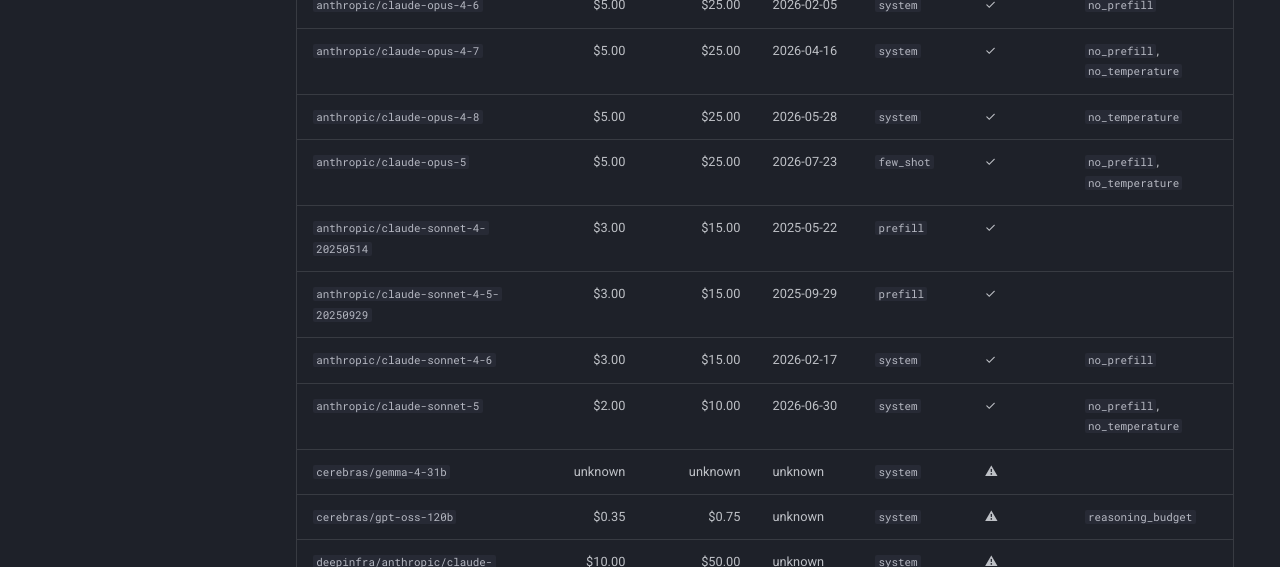
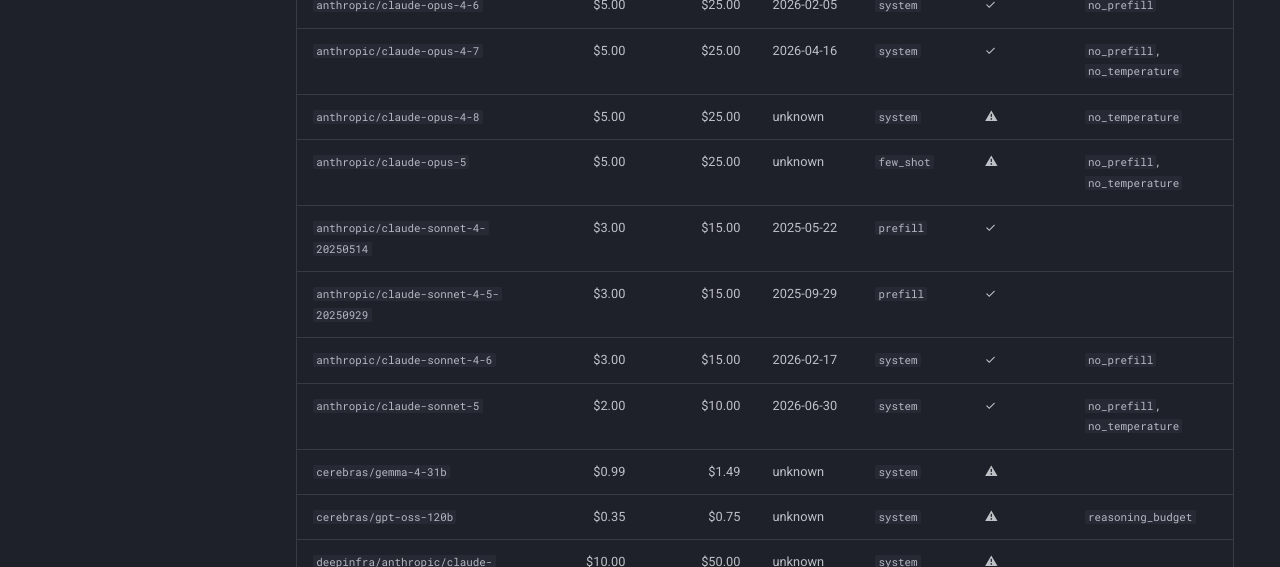
Before and after one commit to FergusFettes/basemode, an MkDocs documentation site: the page built from docs/usage/Verified Models.md, in a window 1280 px wide and 900 px high, scrolled down 557 px. Shown: the part 151-718 px from the top of the window. Built offline with MkDocs 1.6.1 and Material for MkDocs 9.7.7, drawn with Linux system fonts in a browser that asks for light colours; comment, search, counter and statistics services are not loaded; some of the changed text lies outside the part shown.

Commit message:
chore(models): refresh verified models table

```diff
--- a/docs/usage/Verified Models.md
+++ b/docs/usage/Verified Models.md
@@ -11,13 +11,13 @@ This table lists every endpoint in the verified-model registry. Its `Prompt meth
 | `anthropic/claude-opus-4-5-20251101` | $5.00 | $25.00 | 2025-11-24 | `prefill` | ✓ |  |
 | `anthropic/claude-opus-4-6` | $5.00 | $25.00 | 2026-02-05 | `system` | ✓ | `no_prefill` |
 | `anthropic/claude-opus-4-7` | $5.00 | $25.00 | 2026-04-16 | `system` | ✓ | `no_prefill`, `no_temperature` |
-| `anthropic/claude-opus-4-8` | $5.00 | $25.00 | 2026-05-28 | `system` | ✓ | `no_temperature` |
-| `anthropic/claude-opus-5` | $5.00 | $25.00 | 2026-07-23 | `few_shot` | ✓ | `no_prefill`, `no_temperature` |
+| `anthropic/claude-opus-4-8` | $5.00 | $25.00 | unknown | `system` | ⚠ | `no_temperature` |
+| `anthropic/claude-opus-5` | $5.00 | $25.00 | unknown | `few_shot` | ⚠ | `no_prefill`, `no_temperature` |
 | `anthropic/claude-sonnet-4-20250514` | $3.00 | $15.00 | 2025-05-22 | `prefill` | ✓ |  |
 | `anthropic/claude-sonnet-4-5-20250929` | $3.00 | $15.00 | 2025-09-29 | `prefill` | ✓ |  |
 | `anthropic/claude-sonnet-4-6` | $3.00 | $15.00 | 2026-02-17 | `system` | ✓ | `no_prefill` |
 | `anthropic/claude-sonnet-5` | $2.00 | $10.00 | 2026-06-30 | `system` | ✓ | `no_prefill`, `no_temperature` |
-| `cerebras/gemma-4-31b` | unknown | unknown | unknown | `system` | ⚠ |  |
+| `cerebras/gemma-4-31b` | $0.99 | $1.49 | unknown | `system` | ⚠ |  |
 | `cerebras/gpt-oss-120b` | $0.35 | $0.75 | unknown | `system` | ⚠ | `reasoning_budget` |
 | `deepinfra/anthropic/claude-fable-5` | $10.00 | $50.00 | unknown | `system` | ⚠ |  |
 | `deepinfra/anthropic/claude-haiku-4-5` | $1.00 | $5.00 | unknown | `prefill` | ⚠ |  |
--- a/pyproject.toml
+++ b/pyproject.toml
@@ -4,7 +4,7 @@ build-backend = "hatchling.build"
 
 [project]
 name = "basemode"
-version = "0.1.36"
+version = "0.1.37"
 description = "Make any LLM do raw text continuation"
 readme = "README.md"
 license = "Apache-2.0"
```
Also changed, not shown: other parts of docs/usage/Verified Models.md (+1 -1 lines), 3 other files.
